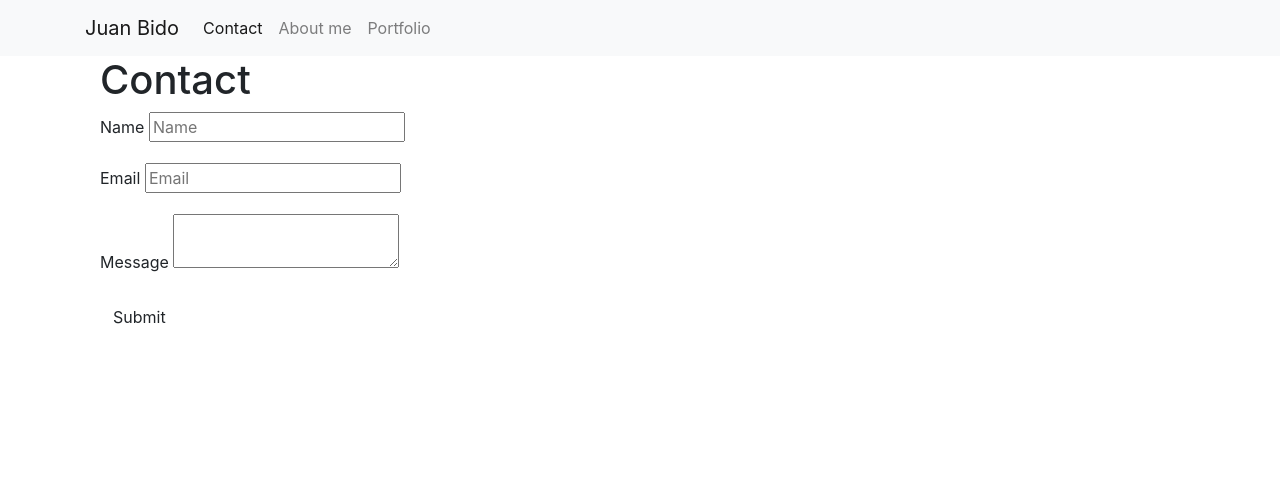
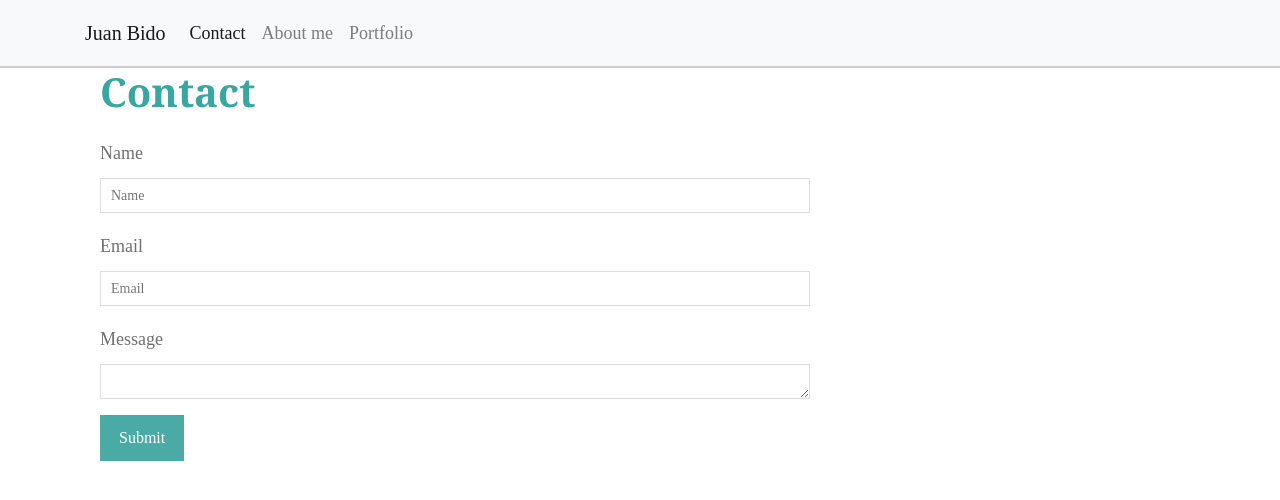
Before and after one commit to juanbido9090/Responsive-Portfolio, a plain HTML site: page contact.html in a window 1280 px wide. Drawn offline with nearby package versions, Linux system fonts and the light colour scheme.

Commit message:
css linked

```diff
--- a/contact.html
+++ b/contact.html
@@ -5,6 +5,7 @@
     <meta name="viewport" content="width=device-width, initial-scale=1.0">
     <title>Contact</title>
     <link rel="stylesheet" href="https://stackpath.bootstrapcdn.com/bootstrap/4.5.2/css/bootstrap.min.css" integrity="sha384-JcKb8q3iqJ61gNV9KGb8thSsNjpSL0n8PARn9HuZOnIxN0hoP+VmmDGMN5t9UJ0Z" crossorigin="anonymous">
+    <link rel="stylesheet" type="text/css" href="assets.css">
 </head>
 <body>
  <script src="https://code.jquery.com/jquery-3.5.1.slim.min.js" integrity="sha384-DfXdz2htPH0lsSSs5nCTpuj/zy4C+OGpamoFVy38MVBnE+IbbVYUew+OrCXaRkfj" crossorigin="anonymous"></script>
```
Also changed, not shown: index.html (+1 -0 lines).
